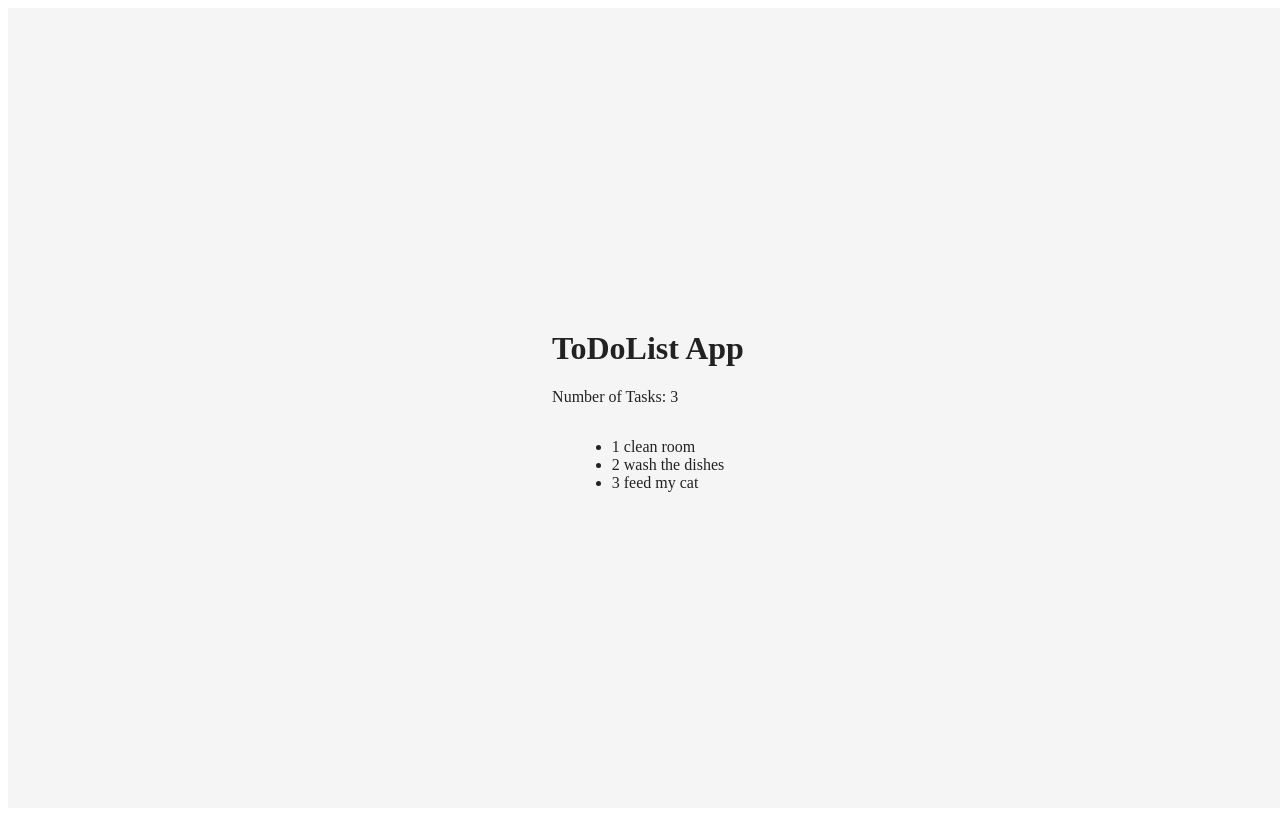
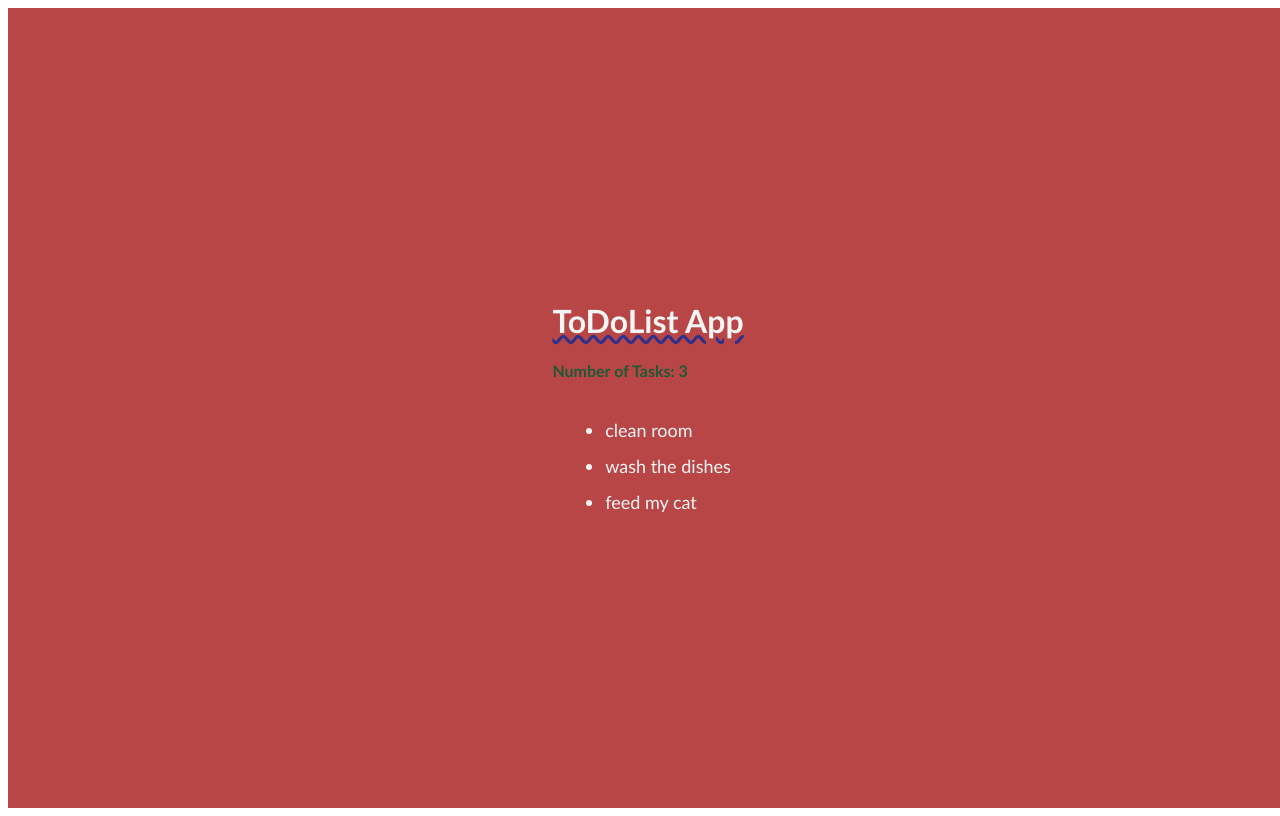
Before and after one commit to olapod/modal20.4, a React app: page / in a window 1280 px wide. Built offline with nearby package versions, Linux system fonts and the light colour scheme.

Commit message:
Finish task 20.6

```diff
--- /dev/null
+++ b/src/components/Title.css
@@ -0,0 +1,9 @@
+.AppTitle {
+    text-decoration: underline wavy rgb(48, 48, 138);
+
+}
+
+.NoTasks {
+    color: rgb(30, 88, 53);
+    font-weight: bold;
+}
--- a/src/components/Title.js
+++ b/src/components/Title.js
@@ -1,11 +1,11 @@
 import React from 'react';
-
+import style from './Title.css';
 
 const Title = props => {
 return(
     <div>
-        <h1>{props.title}</h1>
-        <p>Number of Tasks: {props.length}</p>
+        <h1 className={style.AppTitle}>{props.title}</h1>
+        <p className={style.NoTasks}>Number of Tasks: {props.length}</p>
     </div>
 )
 }
--- /dev/null
+++ b/src/components/Todolist.css
@@ -0,0 +1,10 @@
+.Todolist {
+    font-size: 18px;
+  line-height: 2;
+}
+
+.Todolist:hover {
+    cursor: pointer;
+    text-decoration: underline;
+    color: rgb(48, 48, 138);
+}
--- a/src/components/Todolist.js
+++ b/src/components/Todolist.js
@@ -1,8 +1,9 @@
 import React from 'react';
+import style from './Todolist.css';
 
 const TodoList = props =>(
   props.items.map(item =>
-  <li key={item.id} onClick = {()=>props.remove(item.id)}>{item.id} {item.text}</li>
+  <li className={style.Todolist} key={item.id} onClick = {()=>props.remove(item.id)}>{item.text}</li>
   )
 );
 
--- a/src/containers/App.css
+++ b/src/containers/App.css
@@ -1,6 +1,5 @@
 .TodoApp {
-    background-color: #F5F5F5;
-    color: #222;
+    background-color: rgb(185, 70, 70);
     display: flex;
     flex-direction: column;
     flex-wrap: nowrap;
@@ -9,4 +8,7 @@
     align-content: center;
     width: 100vw;
     height: 100vh;
+    font-family: 'Trebuchet MS', 'Lucida Sans Unicode', 'Lucida Grande', 'Lucida Sans', Arial, sans-serif;
+    font-size: bold;
+    color: whitesmoke;
 }
```
Also changed, not shown: 1 other file (tests, documents, lock files or other folders).
